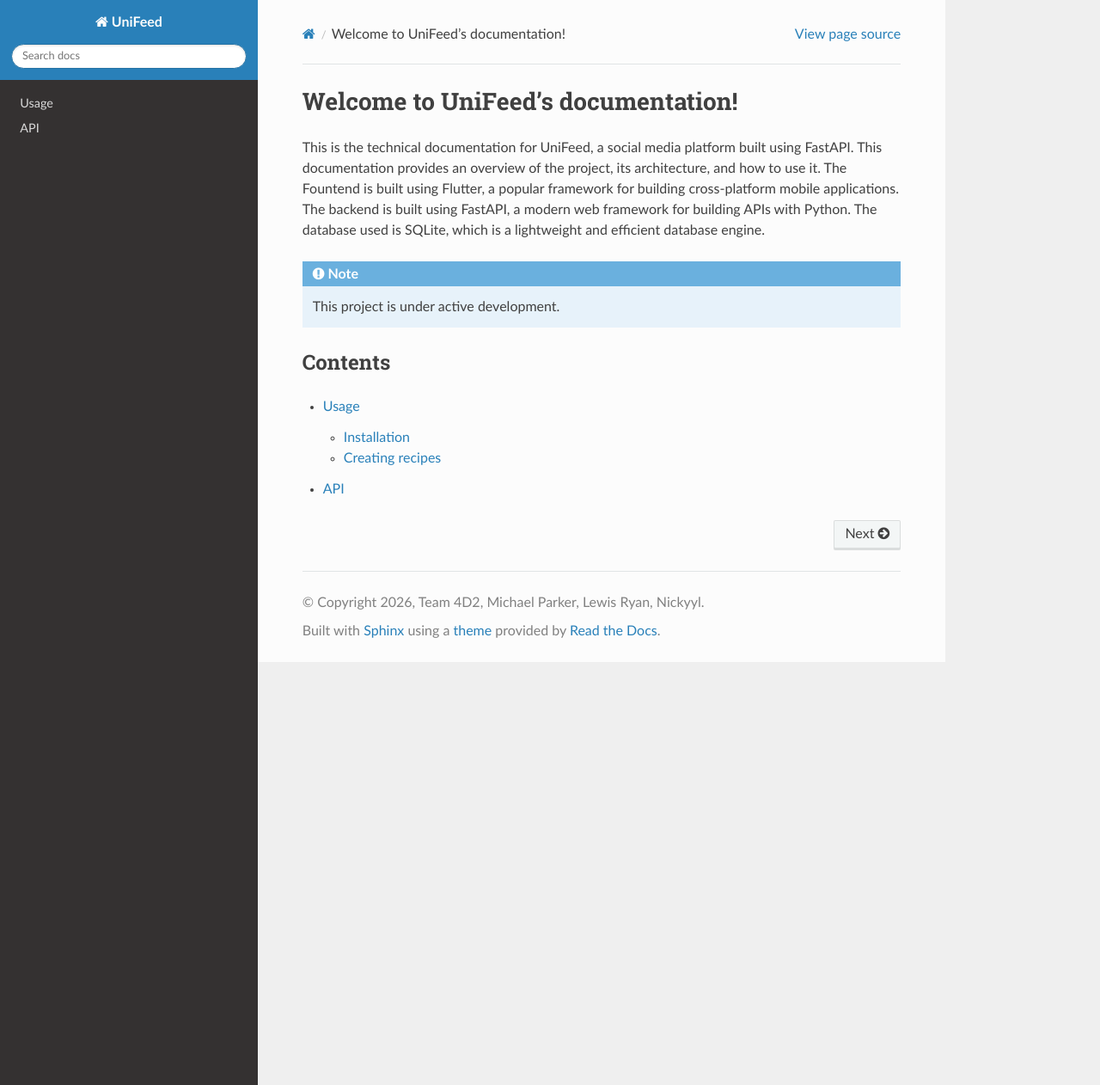
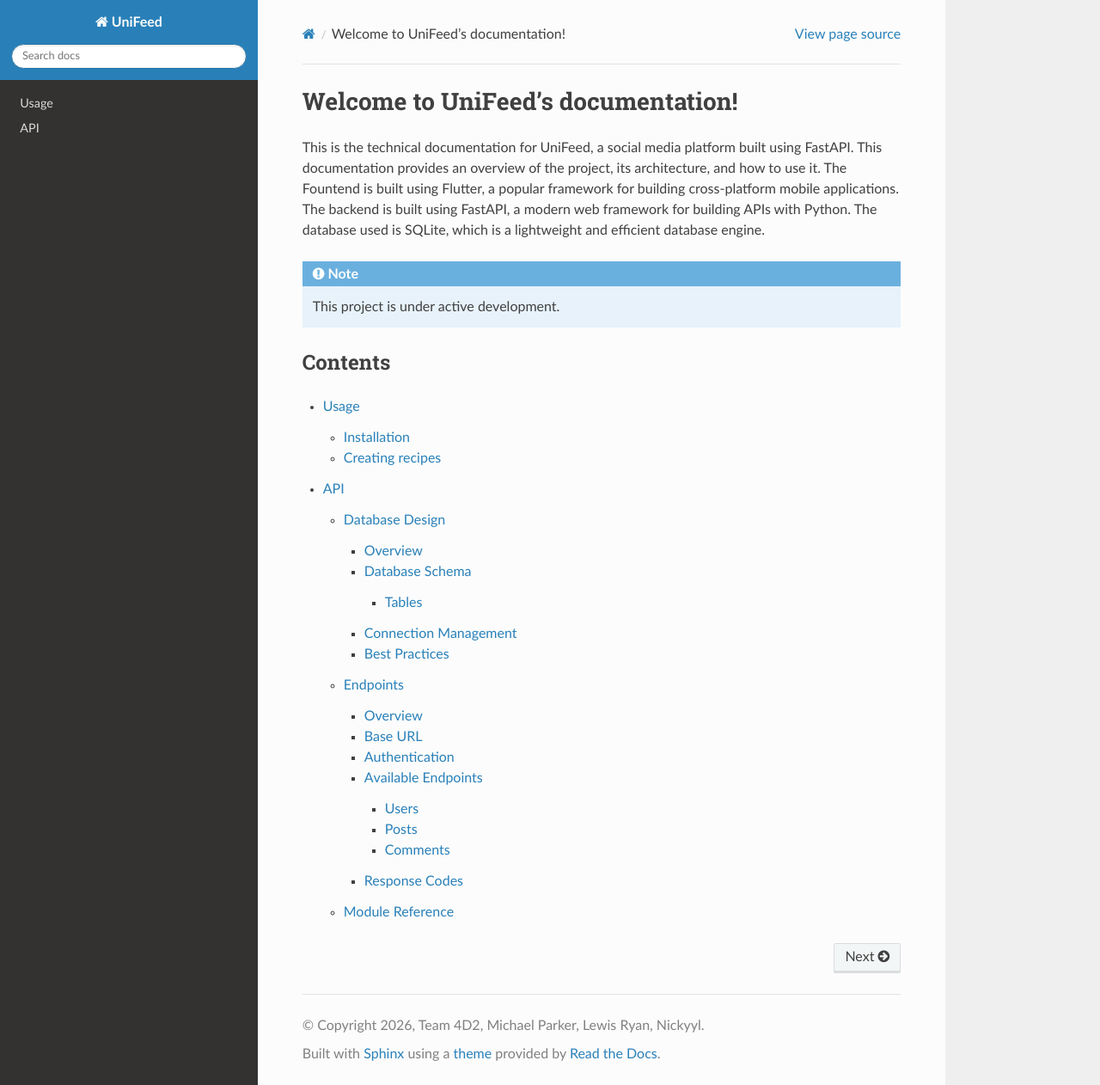
Before and after one commit to Team-4D2/Documentation, a Sphinx documentation site: the page built from docs/source/index.rst, in a window 1280 px wide and 1262 px high. Shown: the whole window at 86% size. Built offline with Sphinx 7.4.7 and the Read the Docs theme 3.1.0, drawn with Linux system fonts in a browser that asks for light colours; some of the changed lines change nothing that is shown.

Commit message:
more pages

```diff
--- a/docs/source/api.rst
+++ b/docs/source/api.rst
@@ -1,7 +1,17 @@
 API
 ===
 
-The API is built in fast API. There is a SQLite database using AIOSQLite. AIOSQLite is an asynchronous wrapper around SQLite, allowing for non-blocking database operations.
+The API is built in FastAPI. There is a SQLite database using AIOSQLite. AIOSQLite is an asynchronous wrapper around SQLite, allowing for non-blocking database operations.
+
+.. toctree::
+   :maxdepth: 2
+   :caption: API Documentation
+
+   api/database_design
+   api/endpoints
+
+Module Reference
+----------------
 
 .. autosummary::
    :toctree: generated
--- /dev/null
+++ b/docs/source/api/database_design.rst
@@ -0,0 +1,46 @@
+Database Design
+===============
+
+This section covers the database architecture for UniFeed.
+
+Overview
+--------
+
+UniFeed uses SQLite with AIOSQLite for asynchronous database operations. This allows for non-blocking database queries, which is essential for maintaining performance in an async FastAPI application.
+
+Database Schema
+---------------
+
+.. note::
+
+   The database schema is designed to support the core features of the UniFeed social media platform.
+
+Tables
+^^^^^^
+
+The following tables are used in the UniFeed database:
+
+* **users** - Stores user account information
+* **posts** - Stores user-generated content
+* **comments** - Stores comments on posts
+* **likes** - Stores likes/reactions on posts
+* **follows** - Stores follower/following relationships
+
+Connection Management
+---------------------
+
+AIOSQLite provides an async context manager for database connections::
+
+    import aiosqlite
+
+    async with aiosqlite.connect("unifeed.db") as db:
+        async with db.execute("SELECT * FROM users") as cursor:
+            rows = await cursor.fetchall()
+
+Best Practices
+--------------
+
+1. Always use parameterized queries to prevent SQL injection
+2. Use transactions for operations that modify multiple tables
+3. Close connections properly using async context managers
+4. Use connection pooling for high-traffic scenarios
--- /dev/null
+++ b/docs/source/api/endpoints.rst
@@ -0,0 +1,117 @@
+Endpoints
+=========
+
+This section documents the REST API endpoints available in UniFeed.
+
+Overview
+--------
+
+UniFeed exposes a RESTful API built with FastAPI. All endpoints return JSON responses and follow REST conventions.
+
+Base URL
+--------
+
+All API requests should be made to::
+
+    https://api.unifeed.example.com/v1
+
+Authentication
+--------------
+
+Most endpoints require authentication using a Bearer token in the Authorization header::
+
+    Authorization: Bearer <your_access_token>
+
+Available Endpoints
+-------------------
+
+Users
+^^^^^
+
+.. list-table::
+   :header-rows: 1
+   :widths: 15 25 60
+
+   * - Method
+     - Endpoint
+     - Description
+   * - GET
+     - ``/users/{user_id}``
+     - Retrieve a user's profile
+   * - POST
+     - ``/users``
+     - Create a new user account
+   * - PUT
+     - ``/users/{user_id}``
+     - Update user profile
+   * - DELETE
+     - ``/users/{user_id}``
+     - Delete a user account
+
+Posts
+^^^^^
+
+.. list-table::
+   :header-rows: 1
+   :widths: 15 25 60
+
+   * - Method
+     - Endpoint
+     - Description
+   * - GET
+     - ``/posts``
+     - List all posts (paginated)
+   * - GET
+     - ``/posts/{post_id}``
+     - Retrieve a specific post
+   * - POST
+     - ``/posts``
+     - Create a new post
+   * - PUT
+     - ``/posts/{post_id}``
+     - Update a post
+   * - DELETE
+     - ``/posts/{post_id}``
+     - Delete a post
+
+Comments
+^^^^^^^^
+
+.. list-table::
+   :header-rows: 1
+   :widths: 15 25 60
+
+   * - Method
+     - Endpoint
+     - Description
+   * - GET
+     - ``/posts/{post_id}/comments``
+     - List comments on a post
+   * - POST
+     - ``/posts/{post_id}/comments``
+     - Add a comment to a post
+   * - DELETE
+     - ``/comments/{comment_id}``
+     - Delete a comment
+
+Response Codes
+--------------
+
+.. list-table::
+   :header-rows: 1
+   :widths: 20 80
+
+   * - Code
+     - Description
+   * - 200
+     - Success
+   * - 201
+     - Created
+   * - 400
+     - Bad Request
+   * - 401
+     - Unauthorized
+   * - 404
+     - Not Found
+   * - 500
+     - Internal Server Error
```
